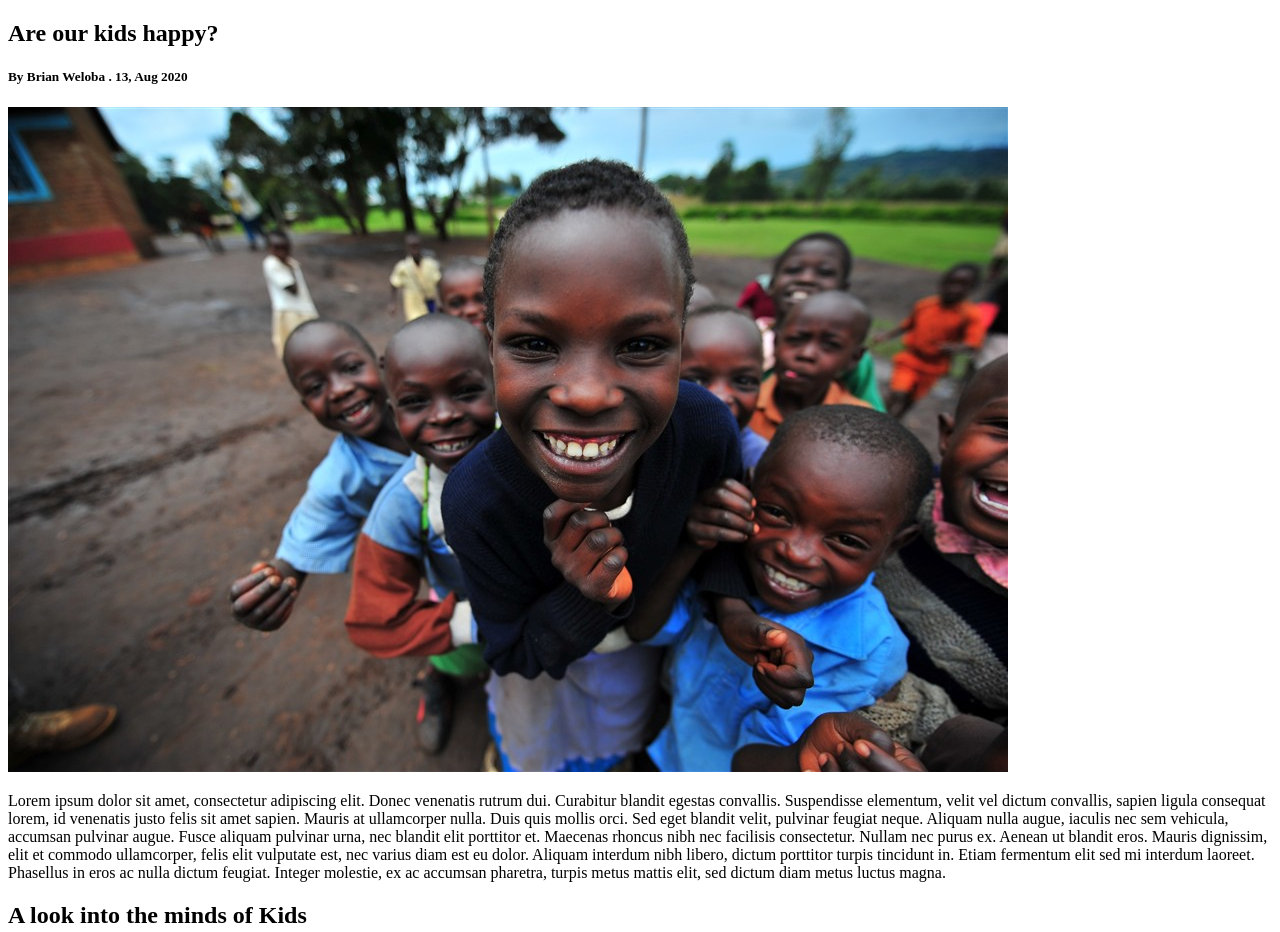
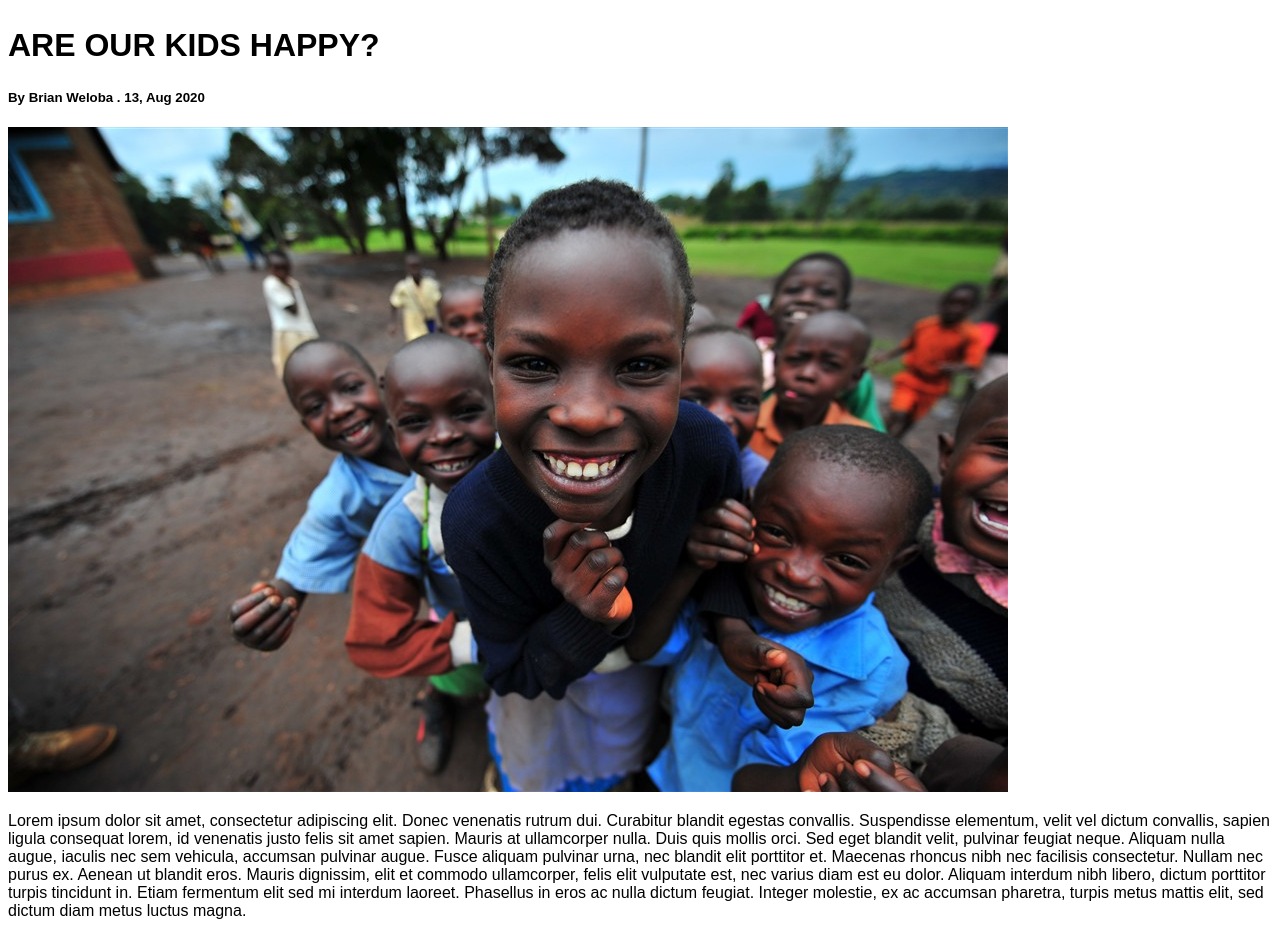
Before and after one commit to Brian-Weloba/news-article, a plain HTML site: page news-article.html in a window 1280 px wide. Shown: the top 932 px of the page. Drawn offline with Linux system fonts and the light colour scheme.

Commit message:
link to css

```diff
--- a/css/styles.css
+++ b/css/styles.css
@@ -0,0 +1,8 @@
+h2.intro {
+    font-family: sans-serif;
+    font-size: xx-large;
+}
+
+body {
+    font-family: sans-serif;
+}
--- a/news-article.html
+++ b/news-article.html
@@ -2,11 +2,12 @@
 <html>
 
 <head>
+    <link href="css/styles.css" rel="stylesheet" type="text/css">
     <title>News Article</title>
 </head>
 
 <body>
-    <h2 class="intro">Are our kids happy?</h2>
+    <h2 class="intro">ARE OUR KIDS HAPPY?</h2>
     <h5 class="author">By <span class="author">Brian Weloba</span> . <span class="date">13, Aug 2020</span></h5>
     <img class="intro" src="images/kids.jpg" alt="kids smiling">
     <p class="intro">Lorem ipsum dolor sit amet, consectetur adipiscing elit. Donec venenatis rutrum dui. Curabitur blandit egestas convallis. Suspendisse elementum, velit vel dictum convallis, sapien ligula consequat lorem, id venenatis justo felis sit amet sapien. Mauris
```
